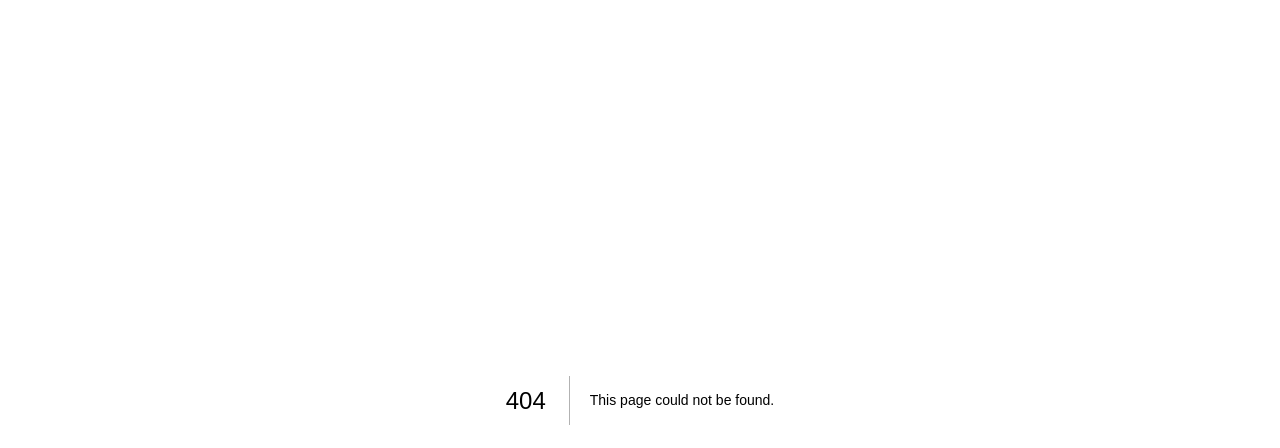
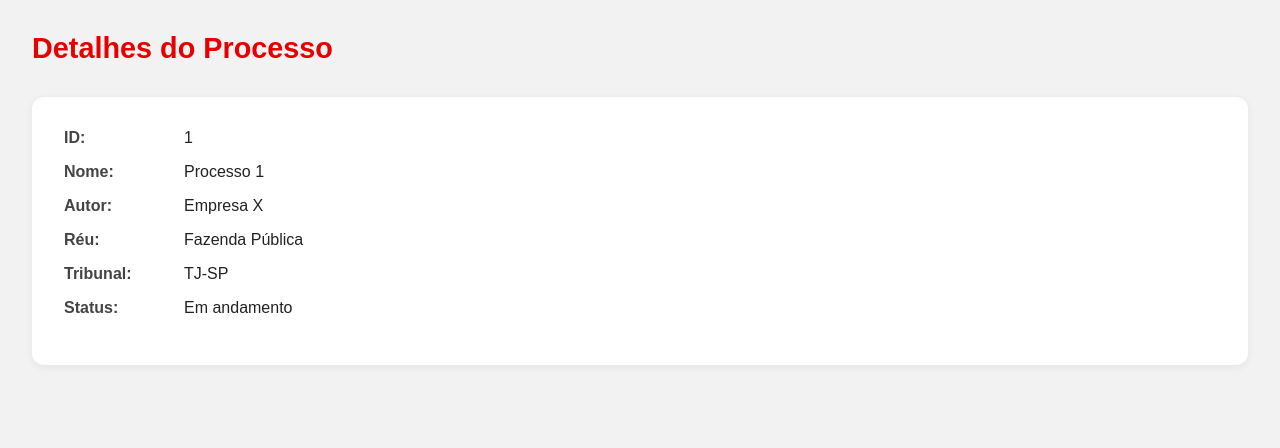
Before and after one commit to brunasaturnino/Projeto-LexTributo, a Next.js app: page /processos/1 in a window 1280 px wide. Before the commit this address had no page. Shown: the top 448 px of the page. Built offline with nearby package versions, Linux system fonts and the light colour scheme.

Commit message:
adição da pagina de visualização e edição de processos

```diff
--- /dev/null
+++ b/src/pages/processos/[id]/index.tsx
@@ -0,0 +1,91 @@
+import { useRouter } from "next/router";
+import { useEffect, useState } from "react";
+import { Container, Title, Card, InfoRow, Label, Header, Value } from "../styles";
+
+interface Processo {
+  id: string;
+  nome: string;
+  autor: string;
+  reu: string;
+  tribunal: string;
+  status: string;
+}
+
+export default function DetalhesProcesso() {
+  const router = useRouter();
+  const { id } = router.query;
+
+  const [processo, setProcesso] = useState<Processo | null>(null);
+
+  useEffect(() => {
+    if (!id) return;
+
+    const listaDeProcessos: Processo[] = [
+      {
+        id: "1",
+        nome: "Processo 1",
+        autor: "Empresa X",
+        reu: "Fazenda Pública",
+        tribunal: "TJ-SP",
+        status: "Em andamento",
+      },
+      {
+        id: "2",
+        nome: "Processo 2",
+        autor: "João da Silva",
+        reu: "União Federal",
+        tribunal: "TRF-1",
+        status: "Arquivado",
+      },
+      {
+        id: "3",
+        nome: "Processo 3",
+        autor: "Maria Oliveira",
+        reu: "Estado de Minas Gerais",
+        tribunal: "TJ-MG",
+        status: "Concluído",
+      },
+    ];
+
+    const encontrado = listaDeProcessos.find((p) => p.id === id);
+    setProcesso(encontrado || null);
+  }, [id]);
+
+  if (!processo) {
+    return <p style={{ padding: "2rem" }}>Carregando processo...</p>;
+  }
+
+  return (
+    <Container>
+            <Header>
+      <Title>Detalhes do Processo</Title>
+            </Header>
+      <Card>
+        <InfoRow>
+          <Label>ID:</Label>
+          <Value>{processo.id}</Value>
+        </InfoRow>
+        <InfoRow>
+          <Label>Nome:</Label>
+          <Value>{processo.nome}</Value>
+        </InfoRow>
+        <InfoRow>
+          <Label>Autor:</Label>
+          <Value>{processo.autor}</Value>
+        </InfoRow>
+        <InfoRow>
+          <Label>Réu:</Label>
+          <Value>{processo.reu}</Value>
+        </InfoRow>
+        <InfoRow>
+          <Label>Tribunal:</Label>
+          <Value>{processo.tribunal}</Value>
+        </InfoRow>
+        <InfoRow>
+          <Label>Status:</Label>
+          <Value>{processo.status}</Value>
+        </InfoRow>
+      </Card>
+    </Container>
+  );
+}
--- a/src/pages/processos/styles.ts
+++ b/src/pages/processos/styles.ts
@@ -10,7 +10,7 @@ export const Header = styled.div`
   display: flex;
   justify-content: space-between;
   align-items: center;
-  margin-bottom: 1.5rem;
+  margin-bottom: 2rem;
 `;
 
 export const Title = styled.h1`
@@ -74,3 +74,42 @@ export const AddButton = styled.button`
     transform: scale(1.1);
   }
 `;
+
+export const Card = styled.div`
+  background: white;
+  border-radius: 12px;
+  padding: 2rem;
+  box-shadow: 0px 2px 8px rgba(0, 0, 0, 0.06);
+`;
+
+export const InfoRow = styled.div`
+  display: flex;
+  margin-bottom: 1rem;
+`;
+
+export const Label = styled.span`
+  font-weight: 600;
+  width: 120px;
+  color: #444;
+`;
+
+export const Value = styled.span`
+  color: #222;
+`;
+
+export const Form = styled.form`
+  display: flex;
+  flex-direction: column;
+  gap: 1rem;
+  background: white;
+  padding: 2rem;
+  border-radius: 12px;
+`;
+
+
+export const Input = styled.input`
+  padding: 0.6rem;
+  border-radius: 8px;
+  border: 1px solid #ccc;
+  font-size: 1rem;
+`;
```
Also changed, not shown: src/pages/processos/[id]/editar.tsx (added, +93 -0 lines), src/pages/processos/index.tsx (+6 -10 lines).
